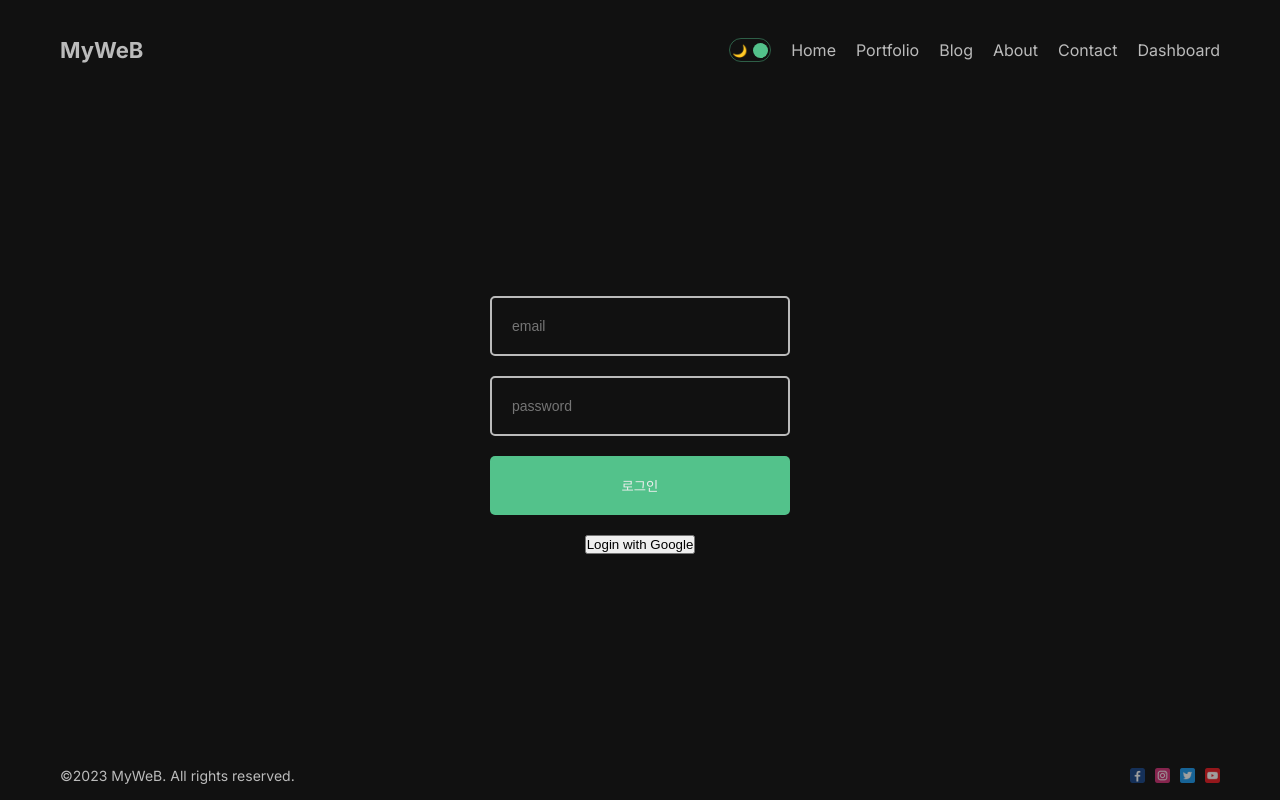
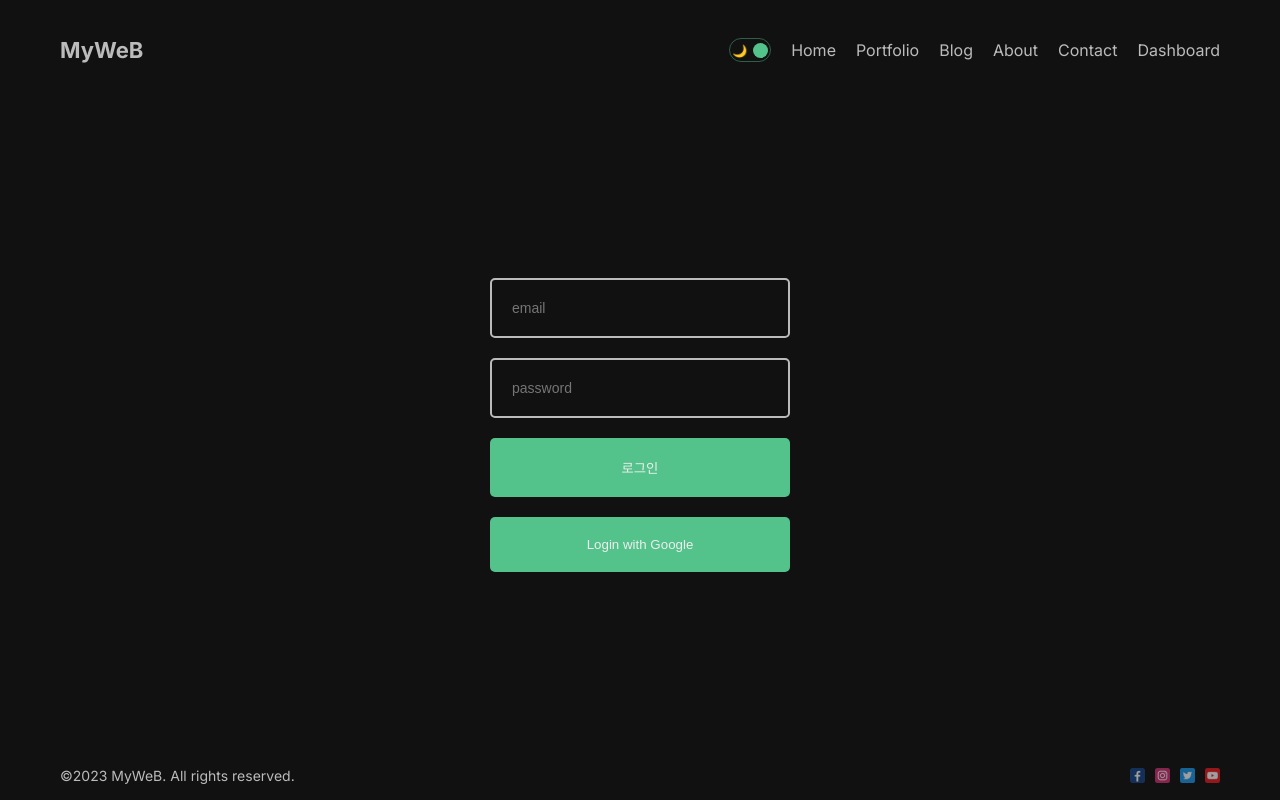
Before and after one commit to amh6281/Blog-Portfolio-App, a Next.js app: page /dashboard/login in a window 1280 px wide. Built offline with nearby package versions, Linux system fonts and the light colour scheme; no server answers.

Commit message:
Google login button design 2022.06.28

```diff
--- a/next.config.js
+++ b/next.config.js
@@ -1,7 +1,7 @@
 /** @type {import('next').NextConfig} */
 const nextConfig = {
   images: {
-    domains: ["images.pexels.com"],
+    domains: ["images.pexels.com", "github.com"],
   },
 };
 
--- a/src/app/dashboard/(auth)/login/page.jsx
+++ b/src/app/dashboard/(auth)/login/page.jsx
@@ -43,7 +43,9 @@ const Login = () => {
         />
         <button className={styles.button}>로그인</button>
       </form>
-      <button onClick={() => signIn("google")}>Login with Google</button>
+      <button className={styles.googleBtn} onClick={() => signIn("google")}>
+        Login with Google
+      </button>
     </div>
   );
 };
--- a/src/app/dashboard/(auth)/login/page.module.css
+++ b/src/app/dashboard/(auth)/login/page.module.css
@@ -31,3 +31,13 @@
   border-radius: 5px;
   color: #eee;
 }
+
+.googleBtn {
+  width: 300px;
+  padding: 20px;
+  cursor: pointer;
+  background-color: #53c28b;
+  border: none;
+  border-radius: 5px;
+  color: #eee;
+}
```
Also changed, not shown: src/app/page.jsx (+6 -2 lines).
